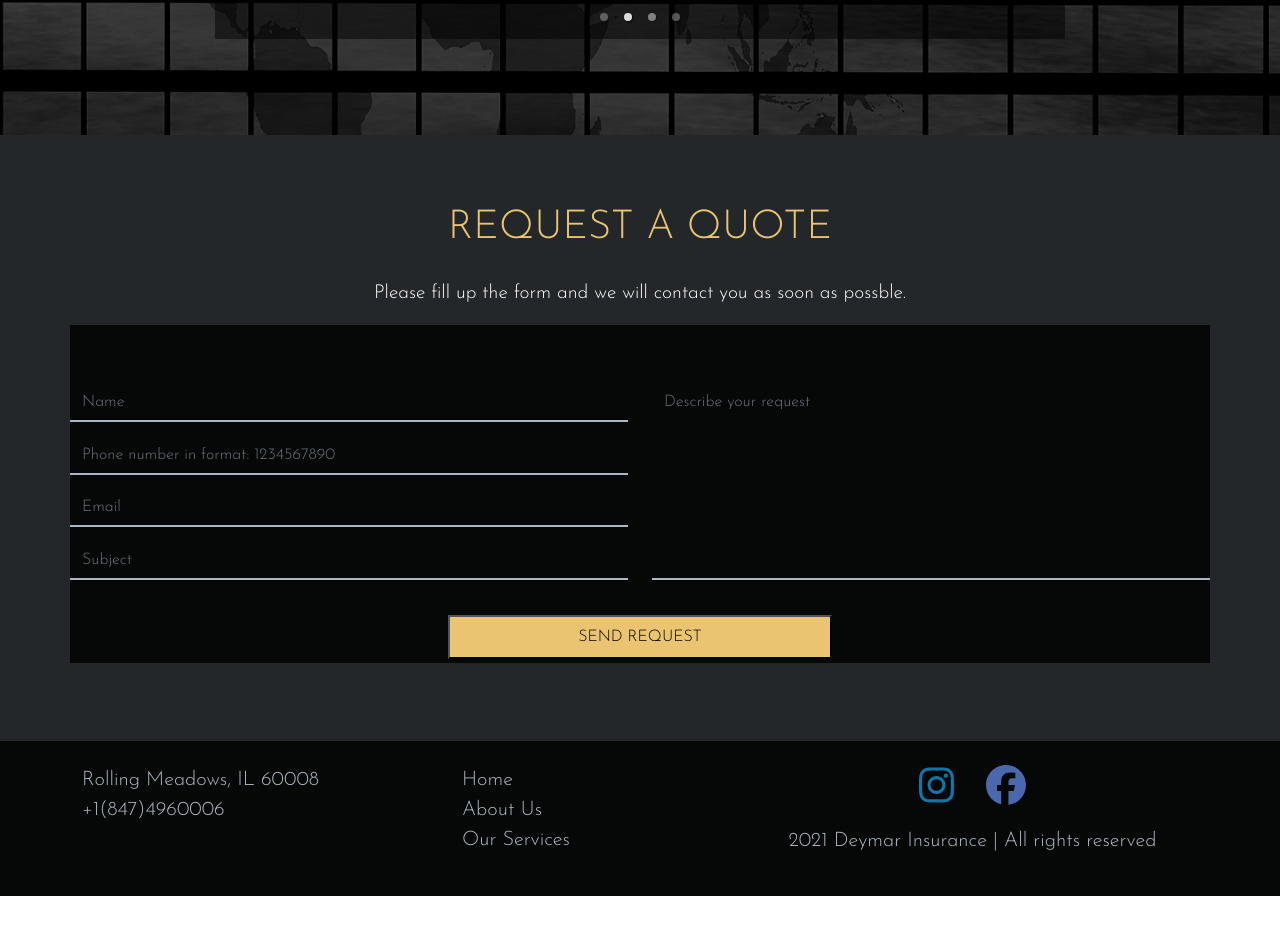
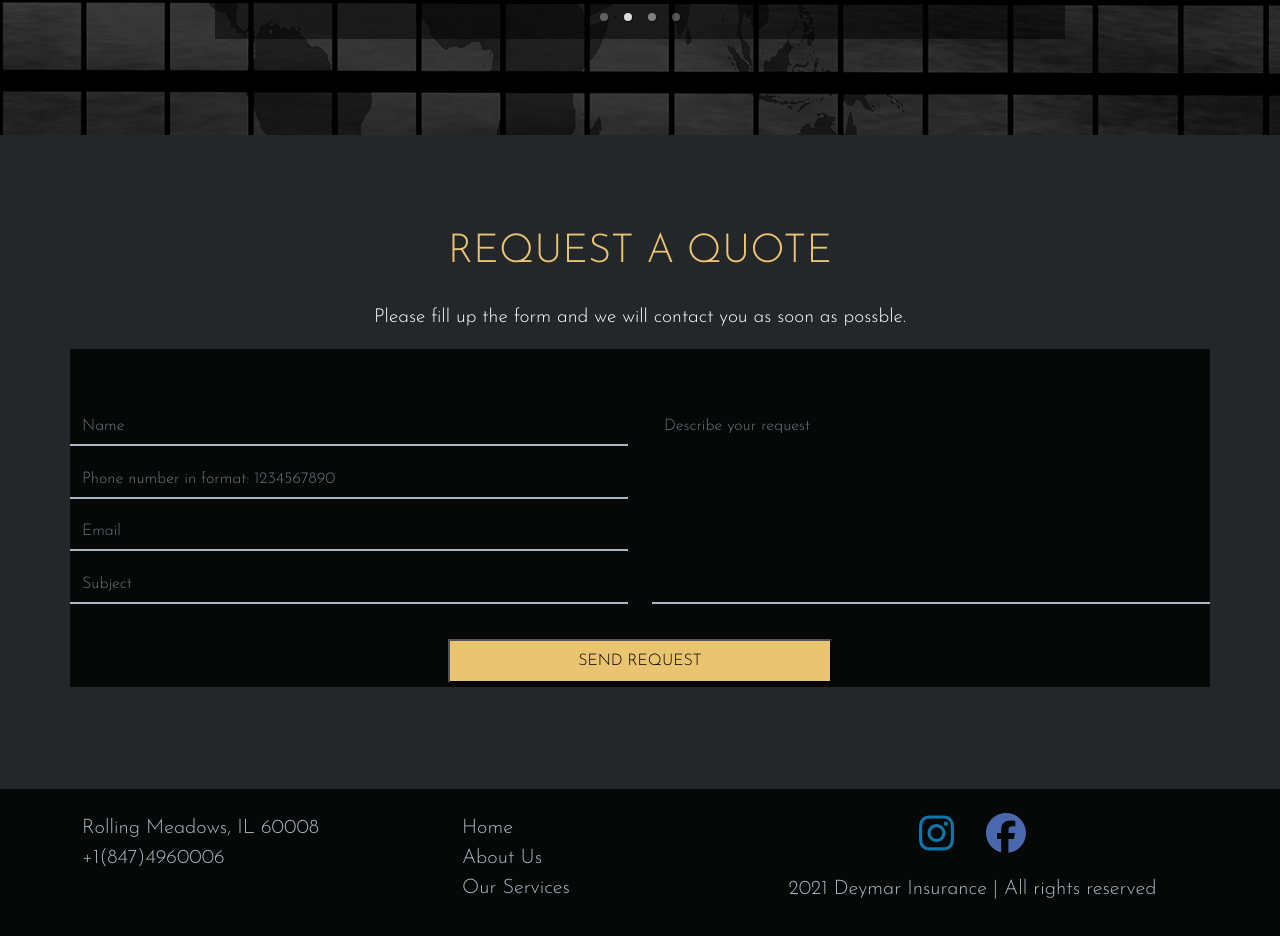
Before and after one commit to Deymar-Insurance/insurance, a React (Create React App) app: page / in a window 1280 px wide. Shown: the part 2353-3289 px from the top of the page. Before the commit the page ends 3249 px from the top, so only its background shows below. Built offline with nearby package versions, Linux system fonts and the light colour scheme.

Commit message:
contacts

```diff
--- a/src/App.css
+++ b/src/App.css
@@ -272,7 +272,7 @@ nav ul li {
 
 .contacts {
   background: var(--primary-dark2);
-  padding: 3rem 0;
+  padding: 4.5rem 0;
 }
 
 .contacts h1 {
@@ -344,8 +344,7 @@ textarea.form-control {
 }
 
 .contacts button {
-  margin-top: 1rem;
-  margin-bottom: 1rem;
+  margin: 1rem 0 0 0;
   width: 30%;
   padding-top: 0.5rem;
   padding-bottom: 0.5rem;
```
